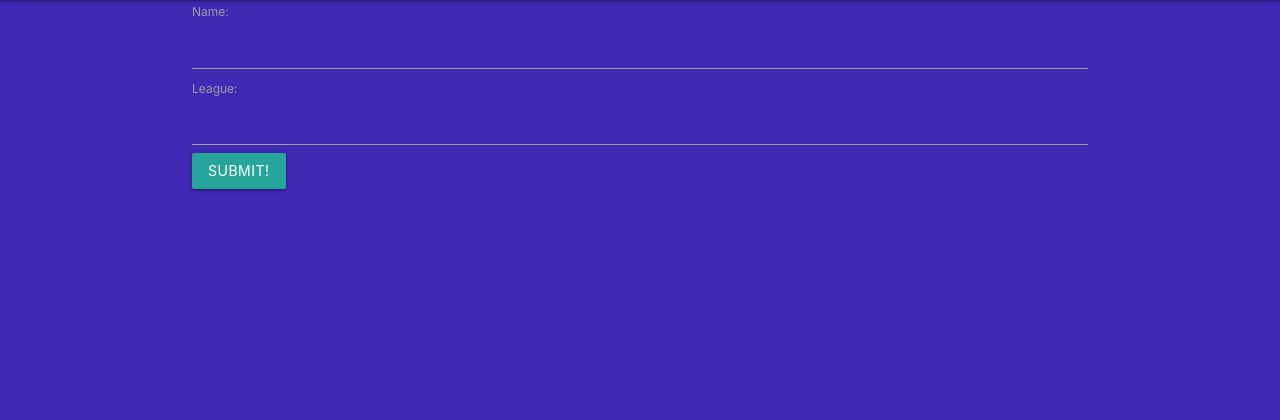
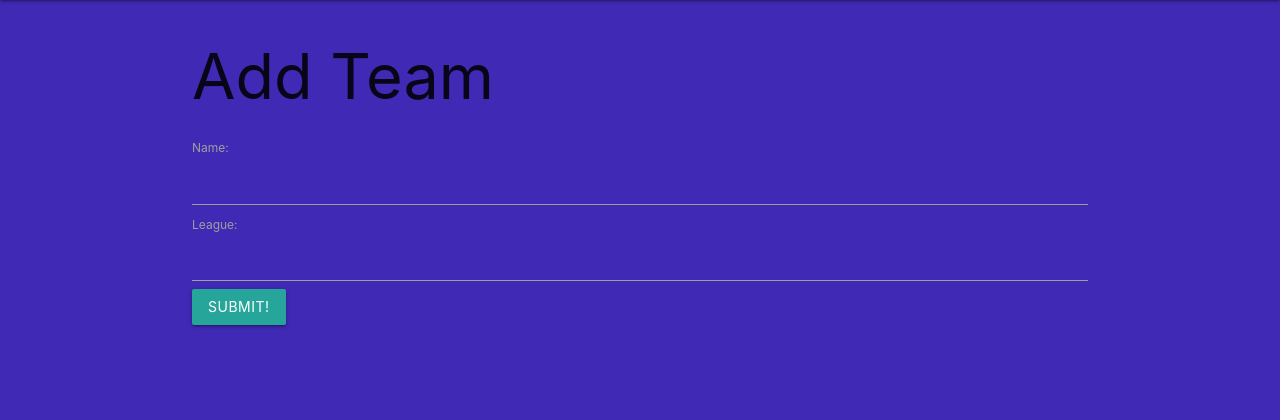
Before and after one commit to CodingJedi12/footballr, a Django app: page /myteams/create/ in a window 1280 px wide. Shown: the part 64-484 px from the top of the page. Run offline with Django 4.2, Linux system fonts and the light colour scheme.

Commit message:
edited form template with if statement

```diff
--- a/main_app/templates/main_app/team_form.html
+++ b/main_app/templates/main_app/team_form.html
@@ -1,4 +1,12 @@
 {% extends 'base.html' %} {% block content %}
+
+<!-- Checks to see if there is a team object. If there is, we edit. If not, we create -->
+{% if object %}
+<h1>Edit <span class="teal-text">{{object.name}}</span></h1>
+{% else %}
+<h1>Add Team</h1>
+{% endif %}
+
 <!-- Leaving the action empty makes the form post to the same url used to display it -->
 <form action="" method="post">
     <!-- Django requires the following for security purposes -->
```
